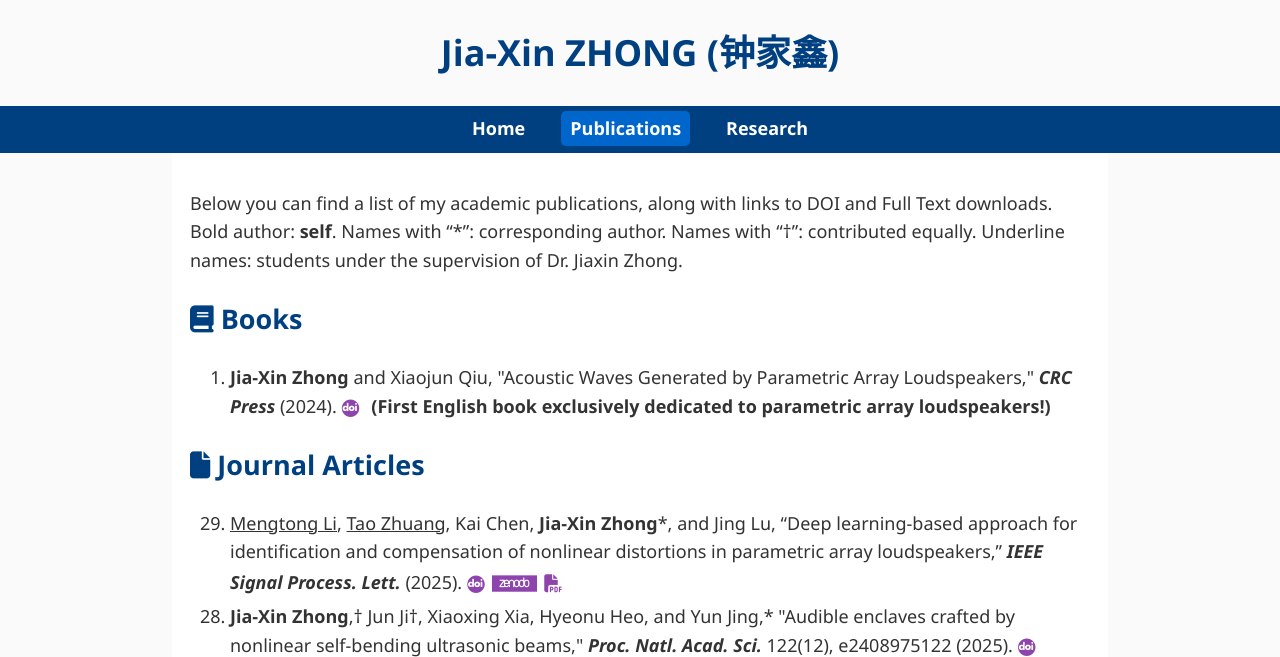
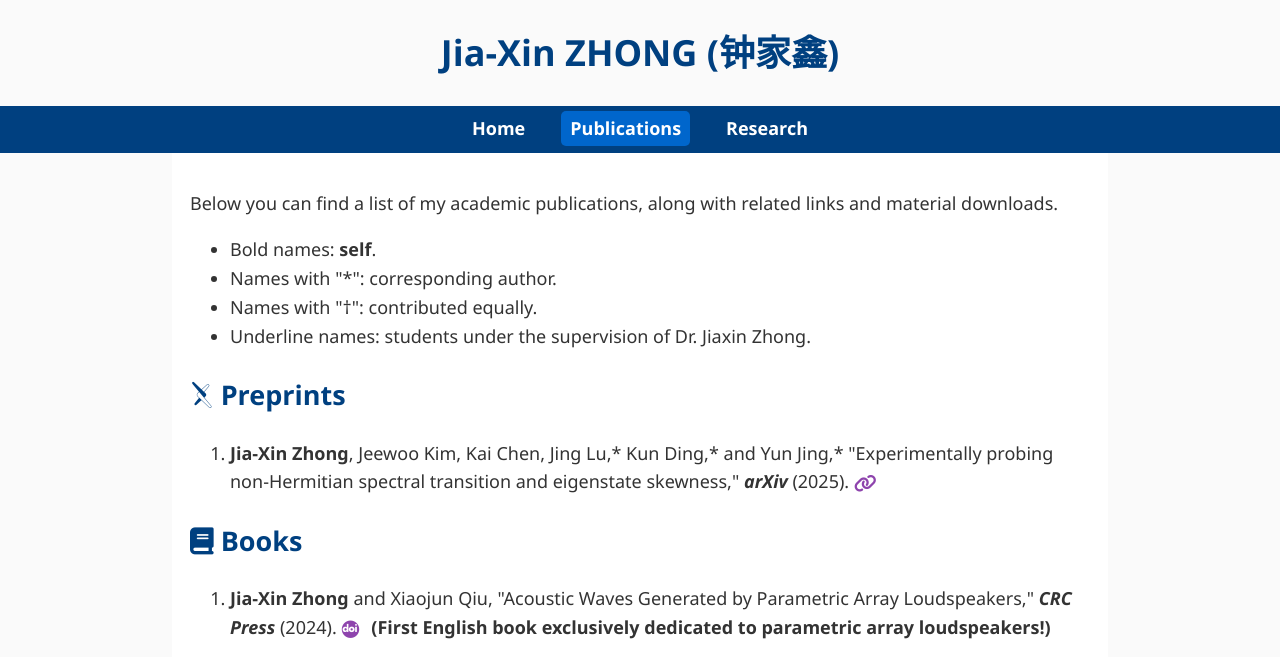
Before and after one commit to JiaxinZhong/JiaxinZhong.github.io, a plain HTML site: page publications.html in a window 1280 px wide. Shown: the top 657 px of the page. Drawn offline with Linux system fonts and the light colour scheme; files whose address does not match are found by name.

Commit message:
增加 poster and preprints

```diff
--- a/css/research.css
+++ b/css/research.css
@@ -23,7 +23,7 @@
 
 /* === Research Highlights Section === */
 .highlights-section {
-    margin-top: 3em;
+    /* margin-top: 3em; */
 }
 
 .highlights-cards {
--- a/js/icons.js
+++ b/js/icons.js
@@ -73,6 +73,9 @@ function addNewsIcon(containerId, href, tooltip = "News", label = "") {
 function addPdfIcon(containerId, href, tooltip = "Full text", label = "") {
     createIconLink(href, tooltip, "fa-solid fa-file-pdf", containerId, label);
 }
+function addPosterIcon(containerId, href, tooltip = "Poster", label = "") {
+    createIconLink(href, tooltip, "fa-solid fa-chalkboard", containerId, label);
+}
 
 
 function addSlideIcon(containerId, href, tooltip = "Presentation slides", label = "") {
--- a/publications.html
+++ b/publications.html
@@ -26,11 +26,32 @@
 
     <main>
         <sectionPaper>
-            <p>Below you can find a list of my academic publications, along with links to DOI and Full Text downloads.
-                Bold author: <span class="pub_my_name">self</span>.
+            <p>Below you can find a list of my academic publications, along with related links and material downloads.
+                <!-- Bold author: <span class="pub_my_name">self</span>.
                 Names with “*”: corresponding author.
                 Names with “&dagger;”: contributed equally.
-                Underline names: students under the supervision of Dr. Jiaxin Zhong.</p>
+                Underline names: students under the supervision of Dr. Jiaxin Zhong. -->
+            <ul>
+                <li>Bold names: <span class="pub_my_name">self</span>.</li>
+                <li>Names with "*": corresponding author.</li>
+                <li>Names with "&dagger;": contributed equally.</li>
+                <li>Underline names: students under the supervision of Dr. Jiaxin Zhong.</li>
+            </ul>
+            </p>
+
+            <h2><i class="ai ai-arxiv"></i> Preprints</h2>
+            <ol reversed>
+                <li>
+                    <span class="pub_my_name">Jia-Xin Zhong</span>,
+                    Jeewoo Kim, Kai Chen, Jing Lu,* Kun Ding,* and Yun Jing,*
+                    "Experimentally probing non-Hermitian spectral transition and eigenstate skewness,"
+                    <span class="journal">arXiv</span> (2025).
+                    <span id="Zhong2025arxiv"></span>
+                    <script>
+                        addLinkIcon("Zhong2025arxiv", "https://arxiv.org/abs/2501.08160");
+                    </script>
+                </li>
+            </ol>
 
             <h2><i class="fa-solid fa-book"></i> Books</h2>
             <ol reversed>
@@ -46,6 +67,7 @@
                         loudspeakers!</span>
                 </li>
             </ol>
+
             <h2><i class="fa-solid fa-file"></i> Journal Articles</h2>
             <ol reversed>
                 <li id="SPL2025DL">
@@ -427,8 +449,18 @@
                 </li>
             </ol>
 
-            <h2><i class="fa-solid fa-users"></i> Conference Papers and Talks</h2>
+            <h2><i class="fa-solid fa-users"></i> Conference Papers, Posters, and Talks</h2>
             <ol reversed>
+                <li>
+                    <span class="pub_my_name">Jia-Xin Zhong</span>,
+                    "Experimentally probing non-Hermitian spectral transition and eigenstate skewness,"
+                    PCTS Workshop: Topological Dynamics, Princeton University, Jan 29-31, 2025.
+                    <span id="Zhong2025Princeton"></span>
+                    <script>
+                        addPosterIcon("Zhong2025Princeton", "./publications/conference/PrincetonPoster_250120A2_compressed.pdf");
+                        addLinkIcon("Case2023NoiseCon", "https://pcts.princeton.edu/events/2025/topological-dynamics");
+                    </script>
+                </li>
                 <li>
                     John Case, Carter Paprocki, Hannah Kurdila, Trent Furlong, Eric Rokni, Yu-Tong Wang,
                     <span class="pub_my_name">Jiaxin Zhong</span>,
```
Also changed, not shown: 1 other file.
